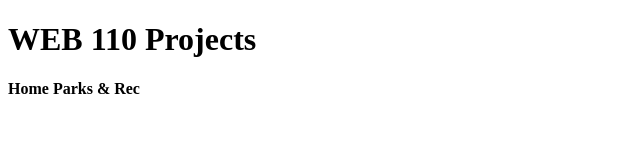
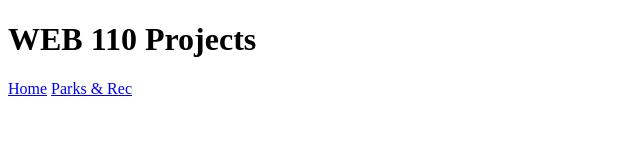
Before and after one commit to uuhhhhhhhh/web110, a plain HTML site: page index.html in a window 1280 px wide. Shown: the whole page, without its empty margins (0-640 px from the left). Drawn offline with Linux system fonts and the light colour scheme.

Commit message:
Update index.html

```diff
--- a/index.html
+++ b/index.html
@@ -7,8 +7,8 @@
   <body>
     <h1>WEB 110 Projects</h1>
     <nav>
-      <b href="index.html">Home</b>
-      <b href="Week2Project/home.html">Parks &amp; Rec</b> &nbsp;
+      <a href="index.html">Home</a>
+      <a href="Week2Project/home.html">Parks &amp; Rec</a> &nbsp;
     </nav>
   </body>
 </html>
```
